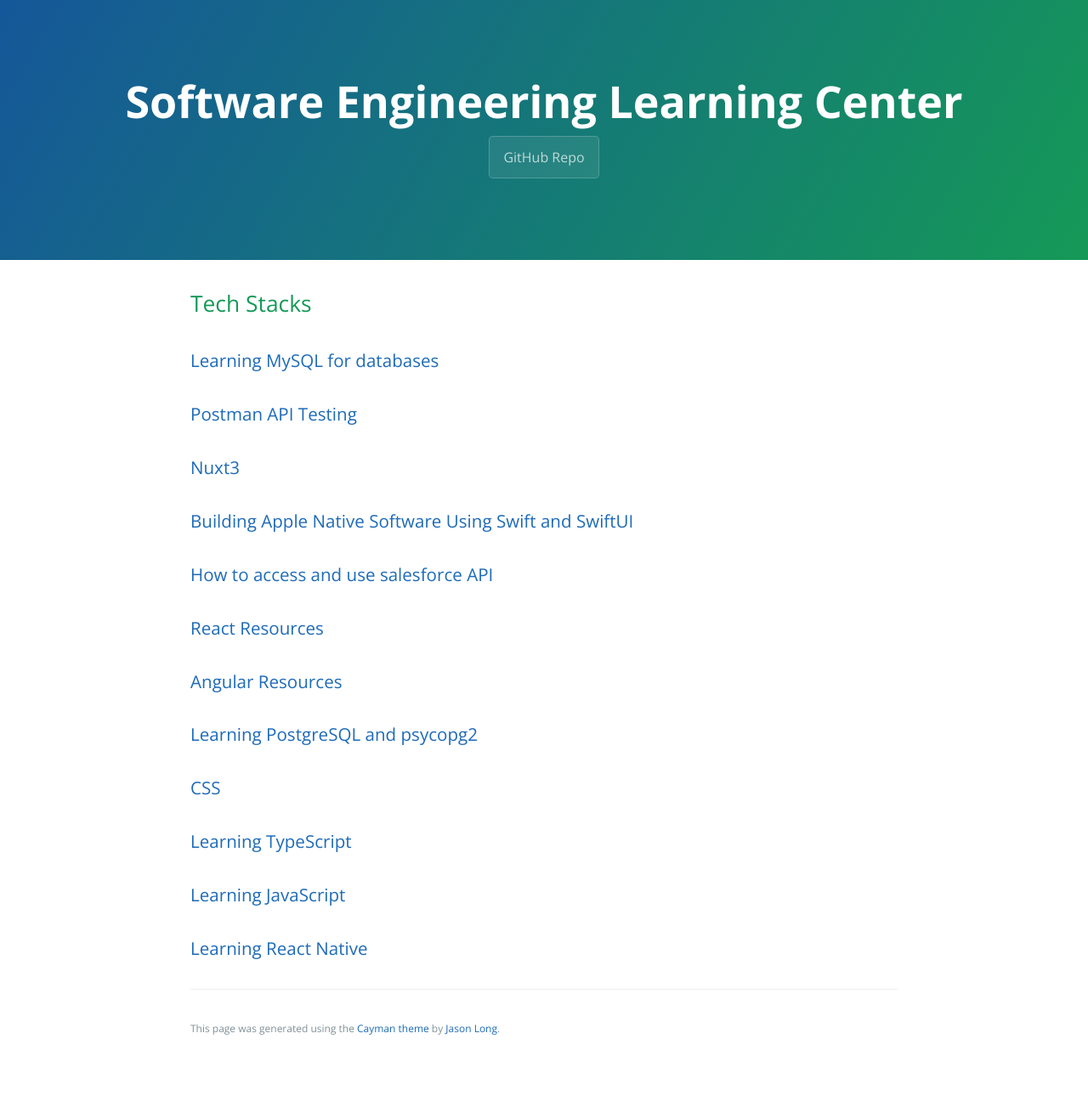
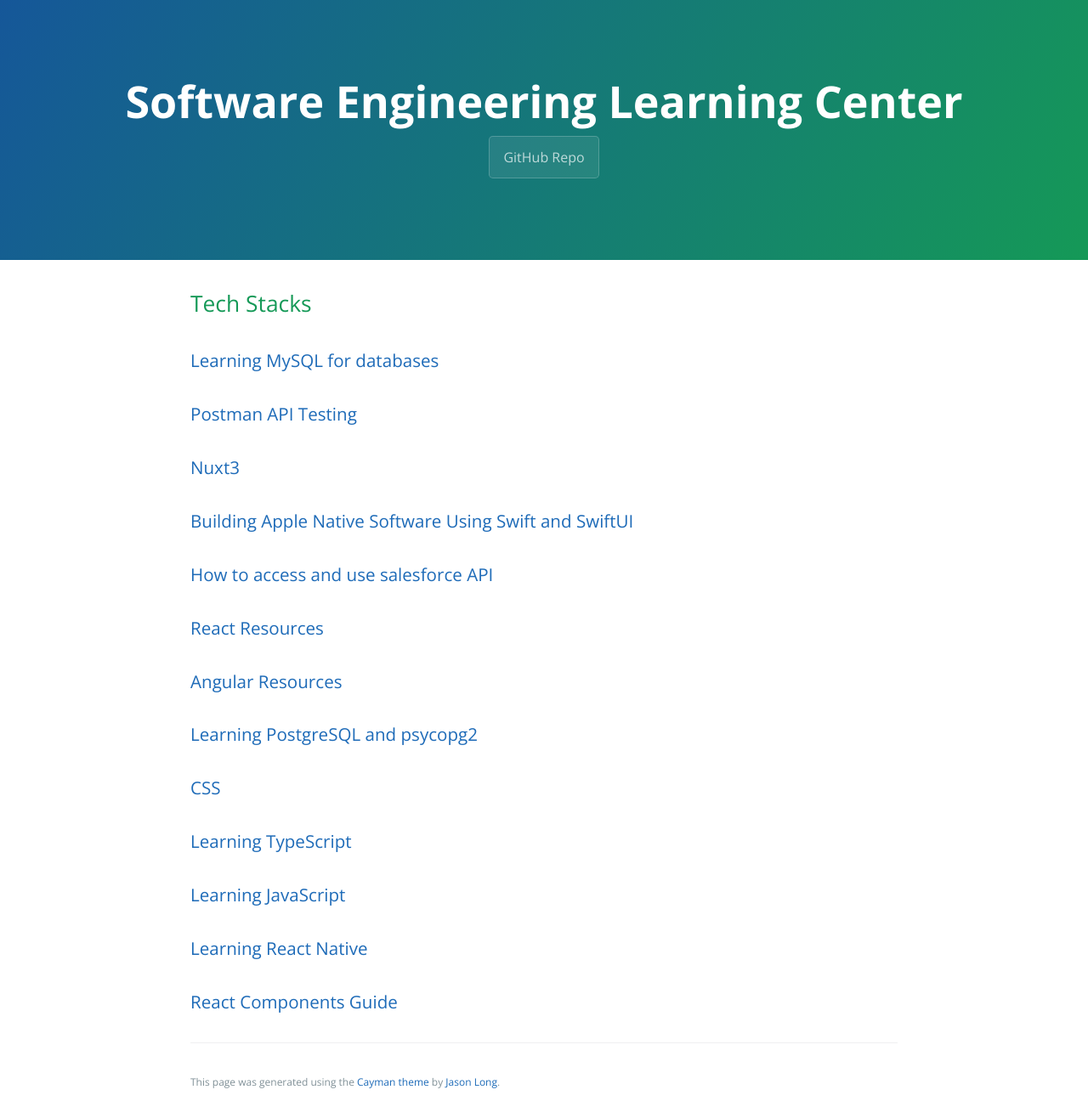
Before and after one commit to learning-software-engineering/learning-software-engineering.github.io, a Jekyll site: the page built from Topics/Tech_Stacks.md, in a window 1280 px wide. Shown: the whole page at 85% size. Built offline with Jekyll 4.4.1, drawn with Linux system fonts in a browser that asks for light colours; our own code applies the rules of GitHub Pages for plain Markdown files; before the commit the page ends 1253 px from its top, so only the background shows below that.

Commit message:
included link

```diff
--- a/Topics/Tech_Stacks.md
+++ b/Topics/Tech_Stacks.md
@@ -12,3 +12,4 @@
 ### [Learning TypeScript](./Tech_Stacks/TypeScript.md)
 ### [Learning JavaScript](./Tech_Stacks/JavaScript.md)
 ### [Learning React Native](./Tech_Stacks/ReactNative.md)
+### [React Components Guide](./Tech_Stacks/React_Components.md)
```
